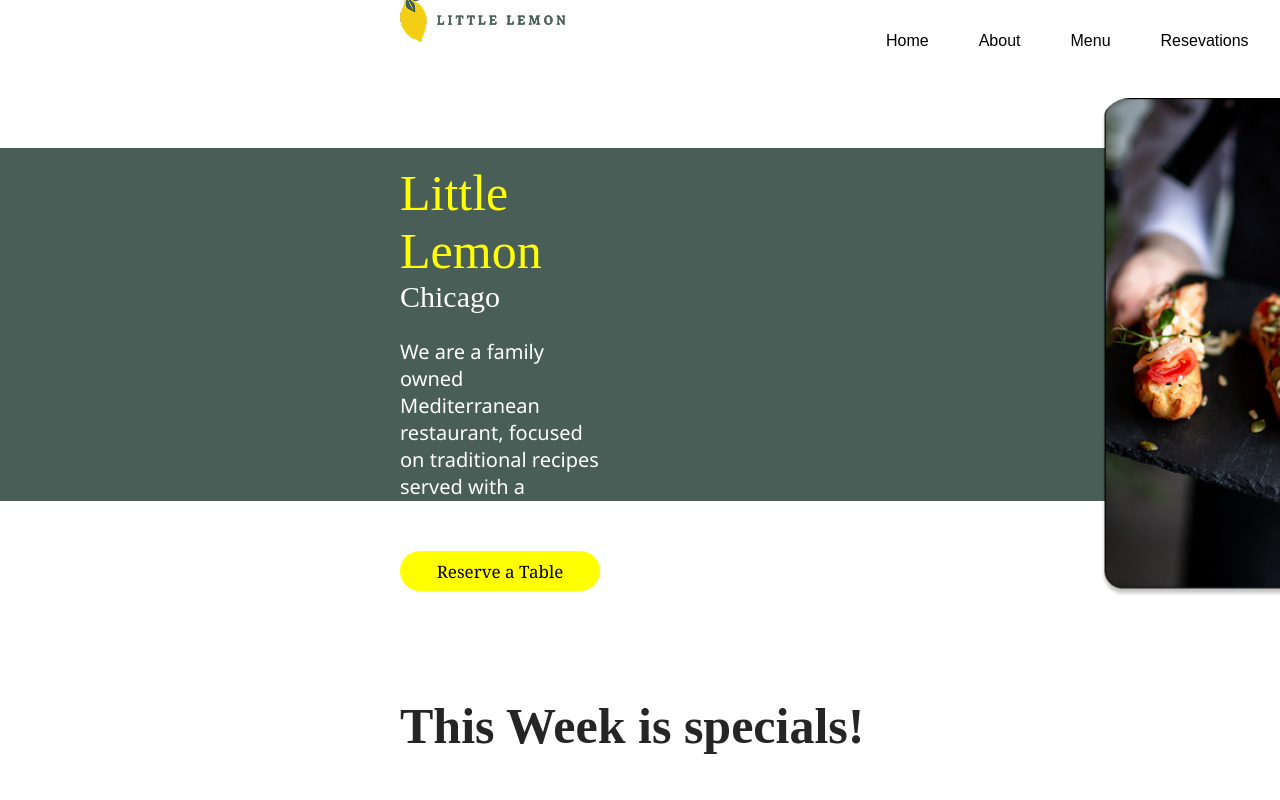
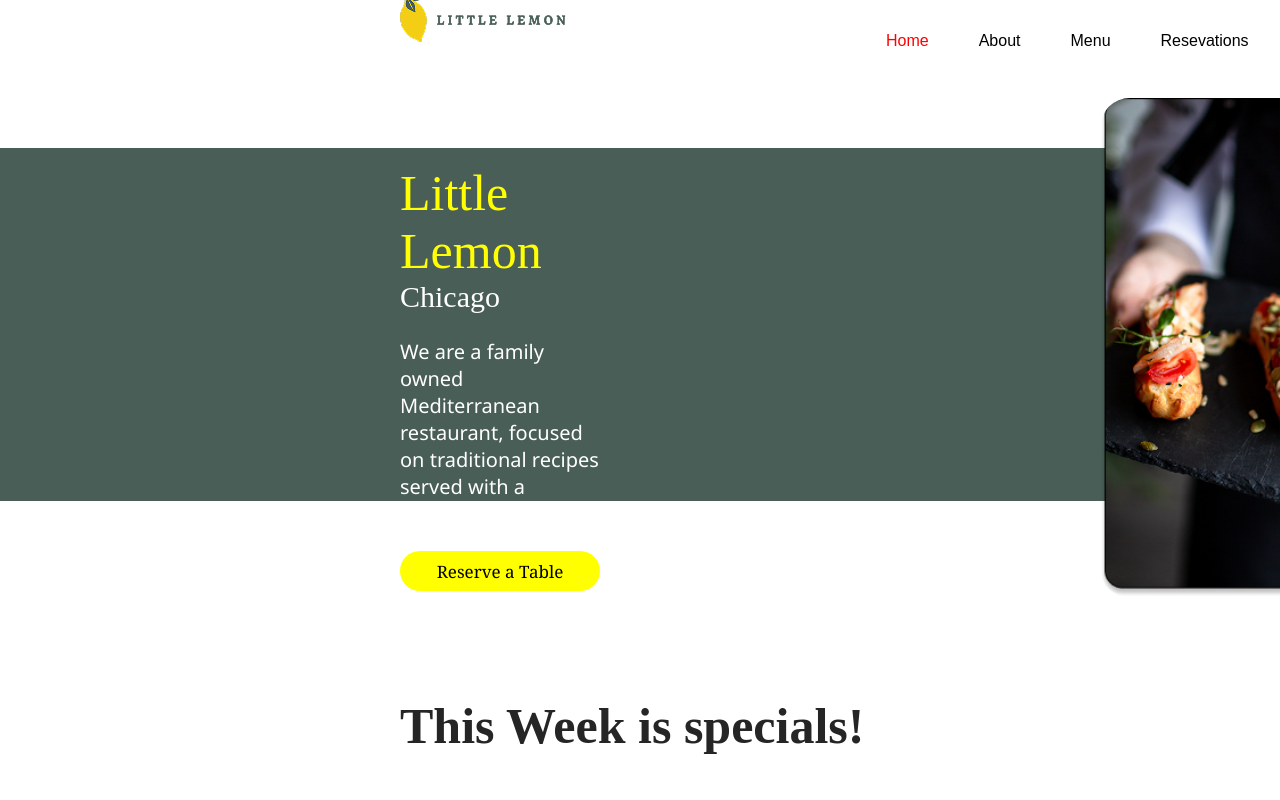
Before and after one commit to gabrieljcoutinho/PROJETO_Little-Lemon, a React (Create React App) app: page / in a window 1280 px wide. Shown: the top 800 px of the page. Built offline with nearby package versions, Linux system fonts and the light colour scheme.

Commit message:
menu ativo color

```diff
--- a/src/css/Header.css
+++ b/src/css/Header.css
@@ -27,3 +27,7 @@
 .linksDaLista:hover {
     text-decoration: underline;
 }
+
+#active {
+    color: red;
+}
```
